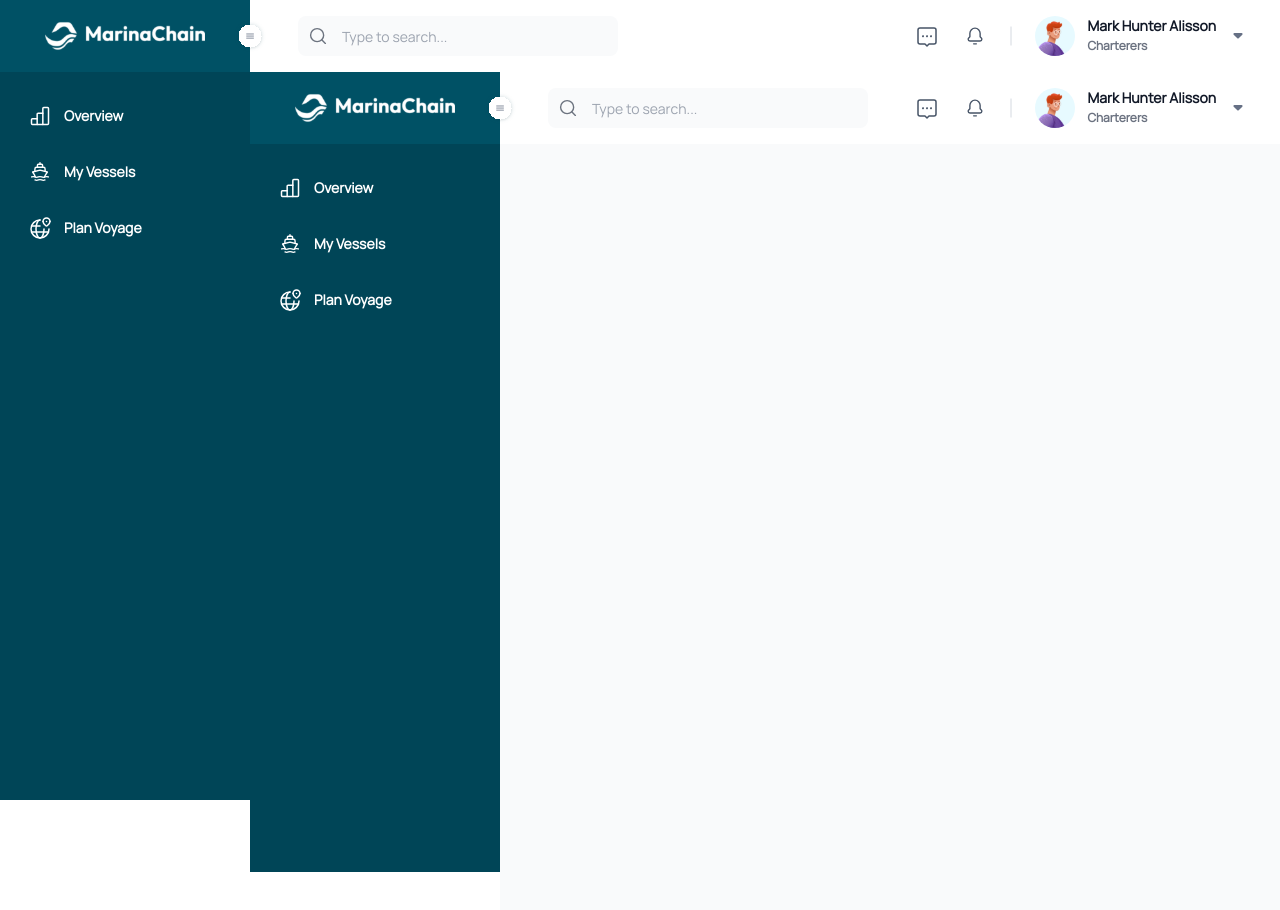
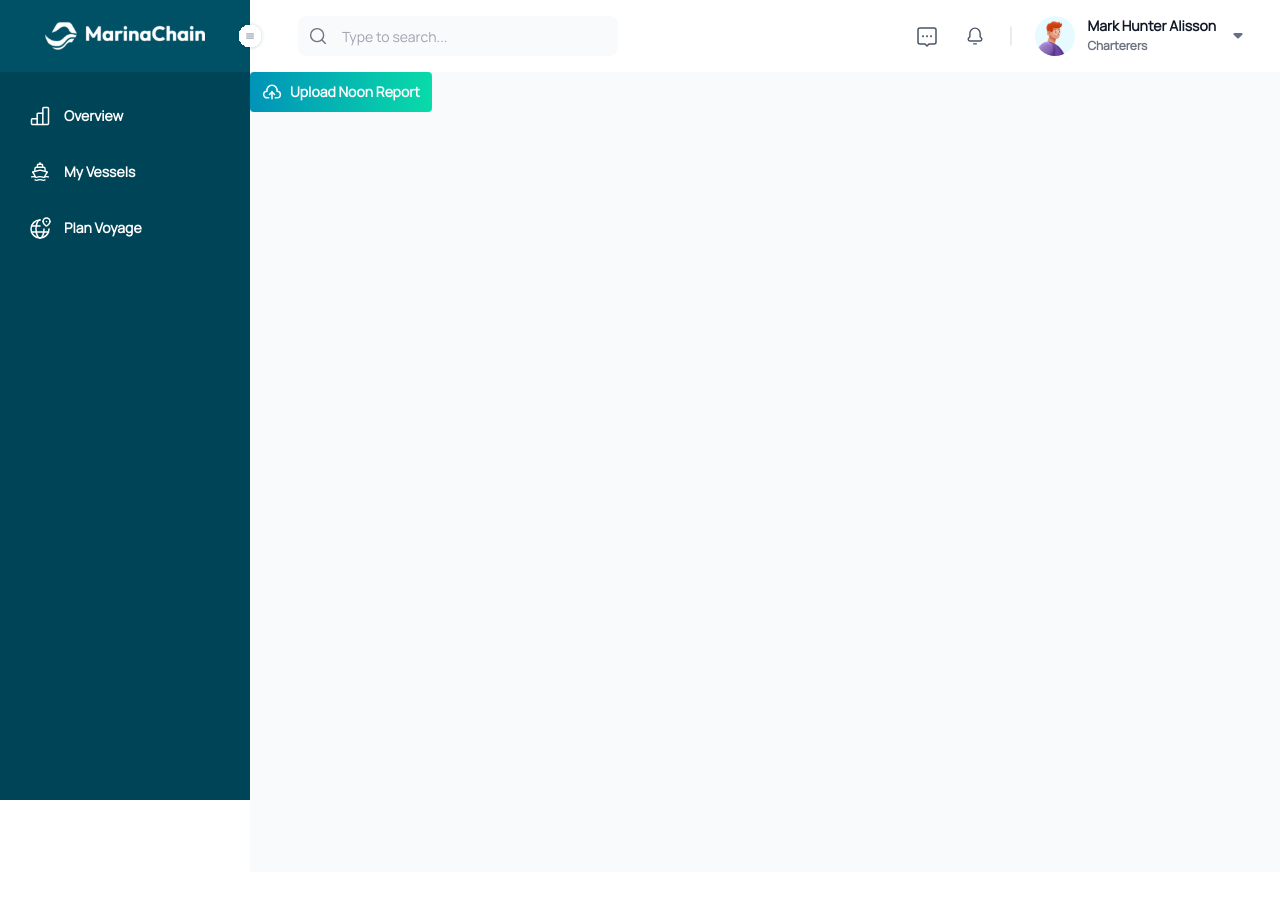
Before and after one commit to jonathanjie/mrn-frontend, a Vue app: page / in a window 1280 px wide. Shown: the top 910 px of the page. After the commit the page ends 872 px from the top, so only its background shows below. Built offline with nearby package versions, Linux system fonts and the light colour scheme.

Commit message:
Remove sidenav and header from home view

```diff
--- a/src/views/HomeView.vue
+++ b/src/views/HomeView.vue
@@ -1,32 +1,25 @@
 <template>
-  <div class="flex items-start items-stretch">
-    <div class="z-10">
-      <SideNav/>
-    </div>
-    <div class="grow h-screen">
-      <WebHeader class="sticky"/>
-      <div class="flex bg-bggray h-full"></div>
-    </div>
+  <div class="flex bg-bggray h-full">
+    <GradientButton>
+      <template v-slot:icon>
+        <img src="@/assets/icons/upload.svg" class="h-5 w-5 mr-2"/>
+      </template>
+      <template v-slot:content>Upload Noon Report</template>
+    </GradientButton>
   </div>
-  <!-- <GradientButton>
-    <template v-slot:icon>
-      <img src="@/assets/icons/upload.svg" class="h-5 w-5 mr-2"/>
-    </template>
-    <template v-slot:content>Upload Noon Report</template>
-  </GradientButton> -->
 </template>
 
 <script>
-import SideNav from '../components/SideNav/SideNav.vue'
-import WebHeader from '../components/WebHeader.vue'
-// import GradientButton from '../components/GradientButton.vue'
+// import SideNav from '../components/SideNav/SideNav.vue'
+// import WebHeader from '../components/WebHeader.vue'
+import GradientButton from '../components/GradientButton.vue'
 
 export default {
   name: 'HomeView',
   components: {
-    SideNav,
-    WebHeader,
-    // GradientButton
+    // SideNav,
+    // WebHeader,
+    GradientButton
 }
 }
 </script>
```
